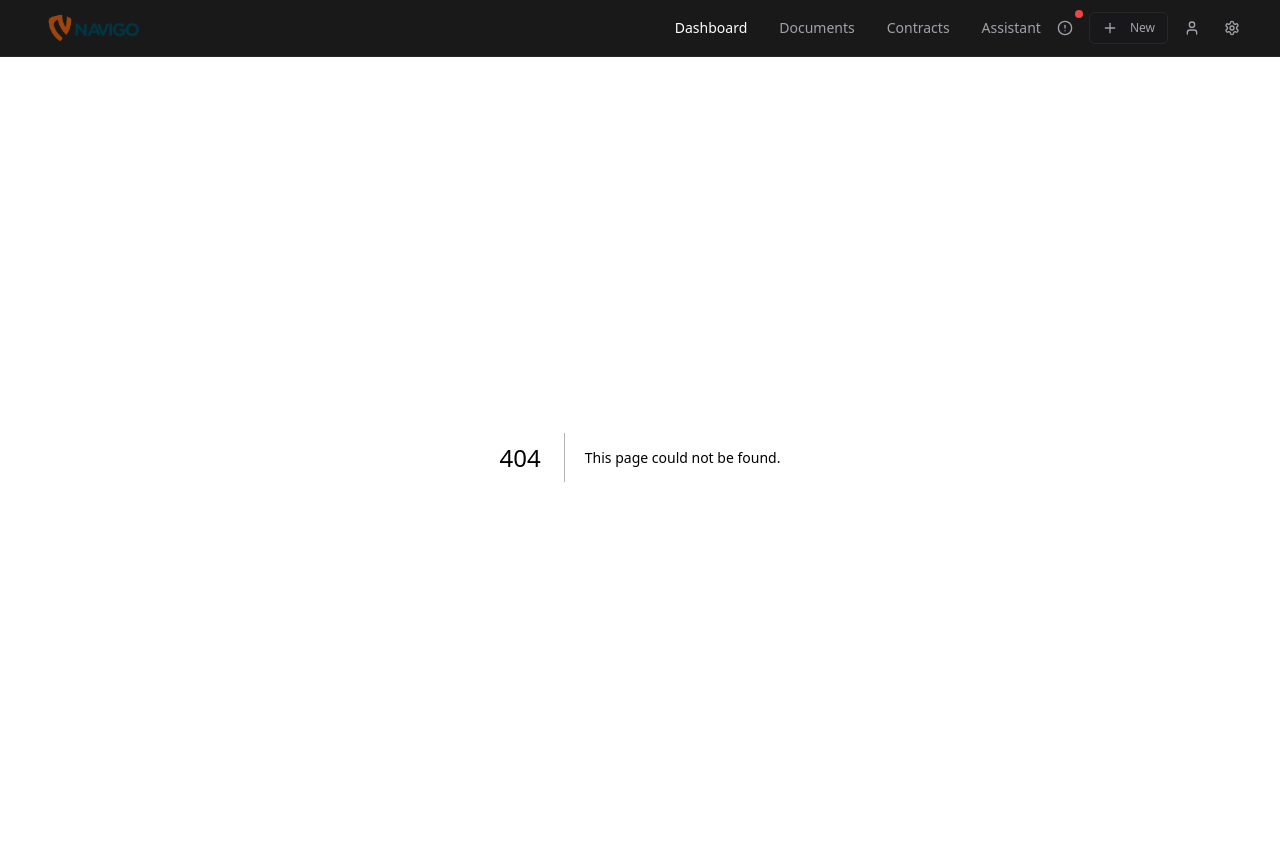
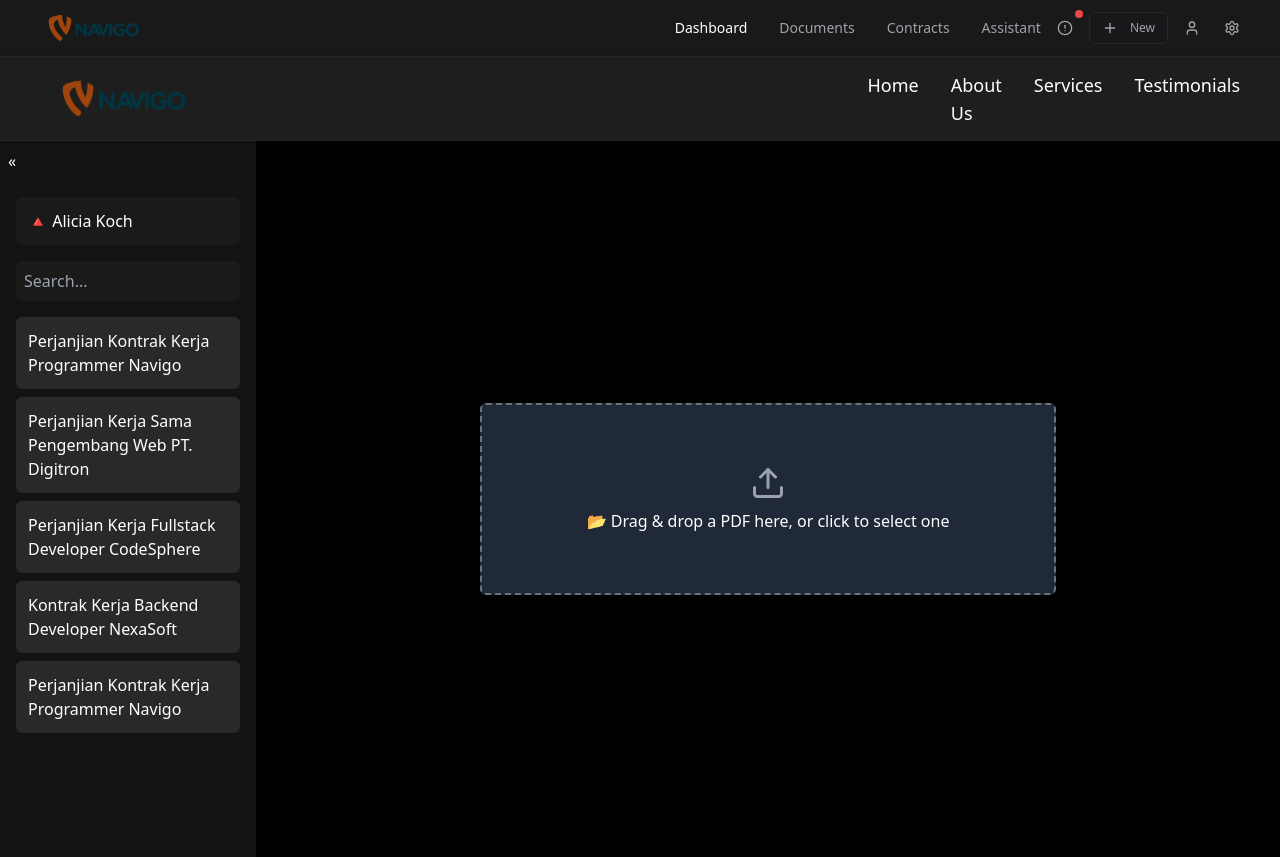
Before and after one commit to ppl-navigo/lambda, a Next.js app: page /mou-analyzer in a window 1280 px wide. Before the commit this address had no page. Built offline with nearby package versions, Linux system fonts and the light colour scheme.

Commit message:
[CHORES] Fix page.tsx for mou-analyzer

```diff
--- /dev/null
+++ b/app/mou-analyzer/page.tsx
@@ -0,0 +1,51 @@
+"use client";
+
+import { useState } from "react";
+import Navbar from "../components/Navbar";
+import Sidebar from "../components/Sidebar";
+import Dropzone from "../components/Dropzone";
+import Streamer from "../components/Streamer";
+import MarkdownViewer from "../components/MarkdownViewer";
+
+const MouAnalyzer = () => {
+  const [pdfUrl, setPdfUrl] = useState<string | null>(null);
+  const [isSidebarVisible, setIsSidebarVisible] = useState(true);
+
+  return (
+    <div className="bg-black text-white h-screen flex flex-col">
+      {/* Navbar */}
+      <Navbar />
+
+      {/* Wrapper */}
+      <div className="flex flex-1 overflow-hidden">
+        {/* Always render Sidebar container */}
+        <div className="h-full w-1/8">
+          <Sidebar
+            isSidebarVisible={isSidebarVisible}
+            setIsSidebarVisible={setIsSidebarVisible}
+          />
+        </div>
+
+        {/* Main Content Area */}
+        <div className="flex flex-1 flex-col h-full overflow-hidden">
+          {!pdfUrl ? (
+            <div className="flex flex-1 items-center justify-center">
+              <Dropzone setPdfUrl={setPdfUrl} isSidebarVisible={isSidebarVisible} />
+            </div>
+          ) : (
+            <div className="grid grid-cols-5 h-full overflow-hidden">
+              <div className="col-span-3 overflow-y-auto transition-all duration-300">
+                <MarkdownViewer pdfUrl={pdfUrl} />
+              </div>
+              <div className="col-span-2 overflow-y-auto">
+                <Streamer pdfUrl={pdfUrl} />
+              </div>
+            </div>
+          )}
+        </div>
+      </div>
+    </div>
+  );
+};
+
+export default MouAnalyzer;
```
